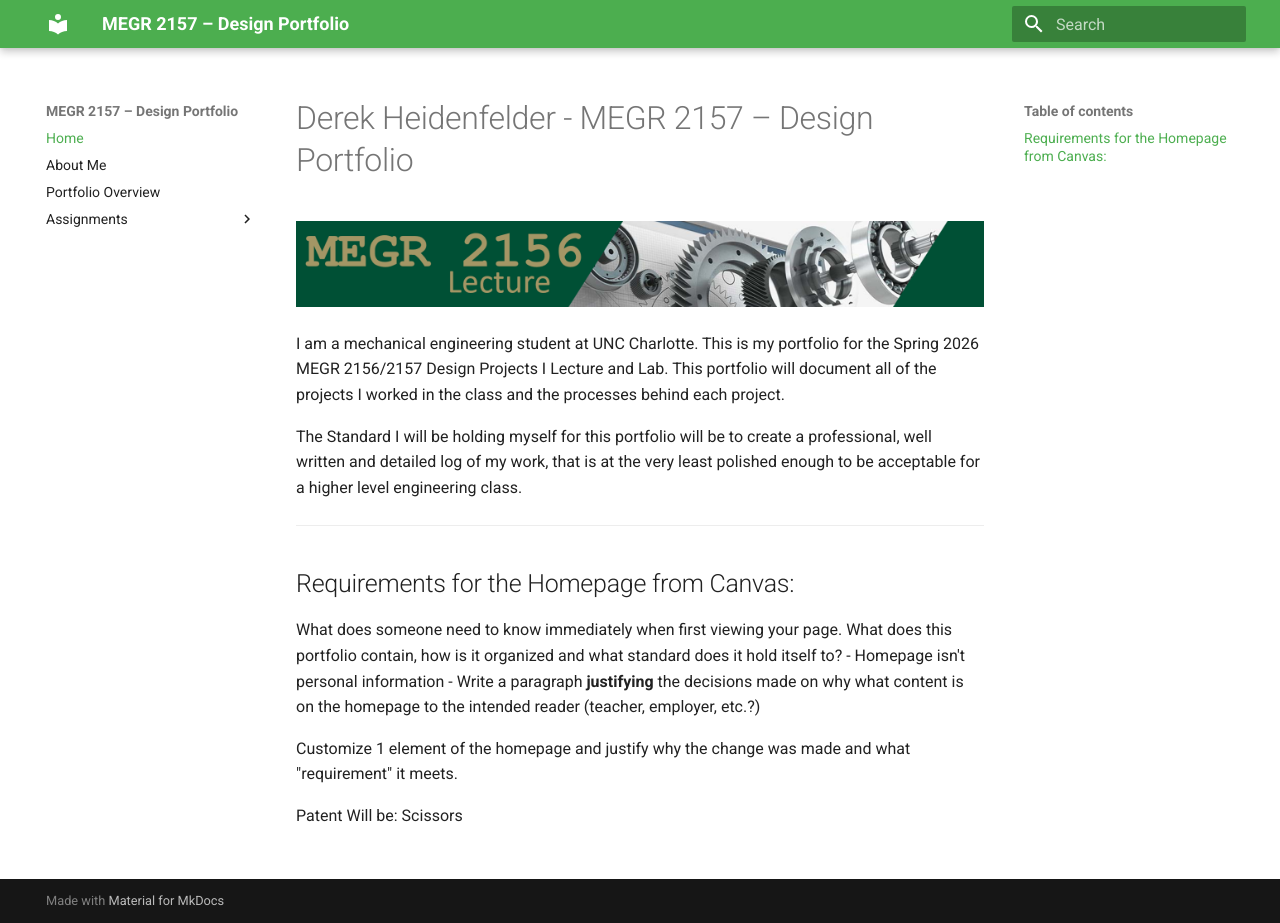
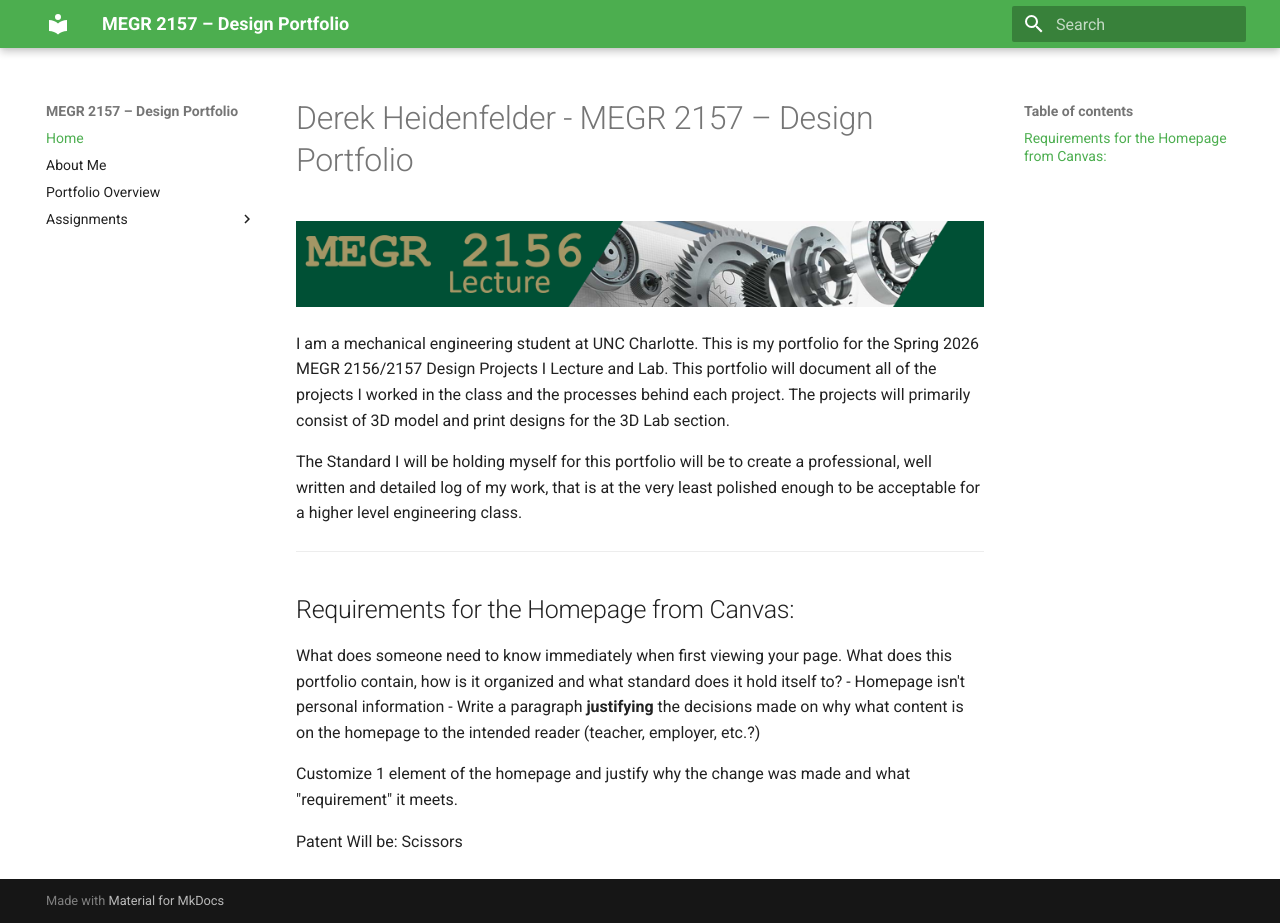
Before and after one commit to dheidenf-beep/DerekH-MEGR2157-portfolio, an MkDocs documentation site: the page built from docs/index.md, in a window 1280 px wide and 923 px high. Built offline with MkDocs 1.6.1 and Material for MkDocs 9.7.7, drawn with Linux system fonts in a browser that asks for light colours.

Commit message:
Update portfolio introduction with project details
Expanded the introduction to include details about 3D model and print designs for the 3D Lab section.

```diff
--- a/docs/index.md
+++ b/docs/index.md
@@ -2,7 +2,7 @@
 
 ![MEGR 2156-7 Title](MEGR2156title.png)
 
-I am a mechanical engineering student at UNC Charlotte. This is my portfolio for the Spring 2026 MEGR 2156/2157 Design Projects I Lecture and Lab. This portfolio will document all of the projects I worked in the class and the processes behind each project.
+I am a mechanical engineering student at UNC Charlotte. This is my portfolio for the Spring 2026 MEGR 2156/2157 Design Projects I Lecture and Lab. This portfolio will document all of the projects I worked in the class and the processes behind each project. The projects will primarily consist of 3D model and print designs for the 3D Lab section.
 
 The Standard I will be holding myself for this portfolio will be to create a professional, well written and detailed log of my work, that is at the very least polished enough to be acceptable for a higher level engineering class.
 
```
